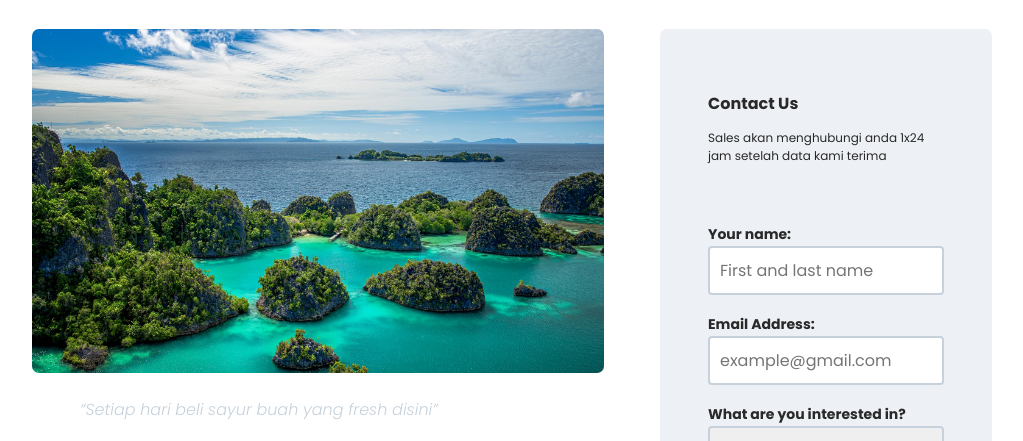
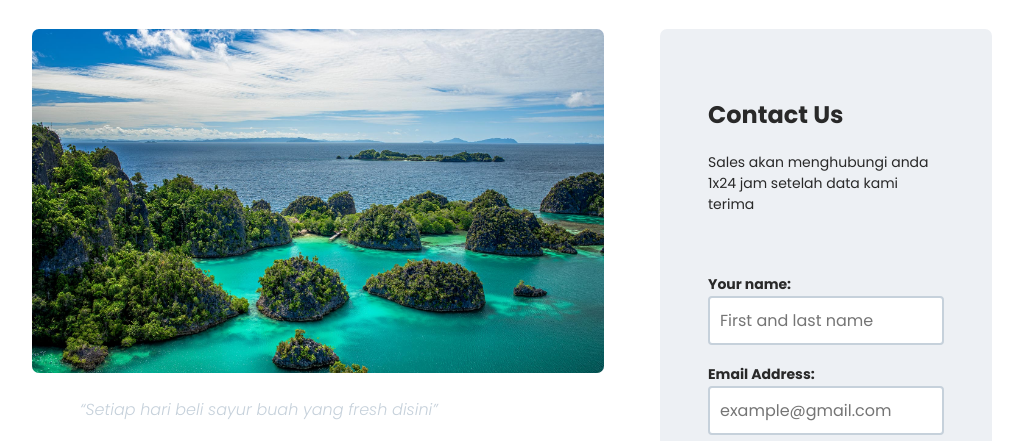
Before and after one commit to revou-fundamental-course/24-07-23-masuden0000, a plain HTML site: page index.html in a window 1280 px wide. Shown: the part 308-749 px from the top of the page, without its empty margins (128-1151 px from the left). Drawn offline with Linux system fonts and the light colour scheme.

Commit message:
refactor(aside): changing font size at h2

```diff
--- a/css/style.css
+++ b/css/style.css
@@ -142,12 +142,12 @@ aside {
 }
 
 aside h2 {
-    font-size: 16px;
+    font-size: 24px;
     font-weight: 700;
 }
 
 aside p {
-    font-size: 12px;
+    font-size: 14px;
     font-weight: 400;
     margin-bottom: 56px;
 }
```
